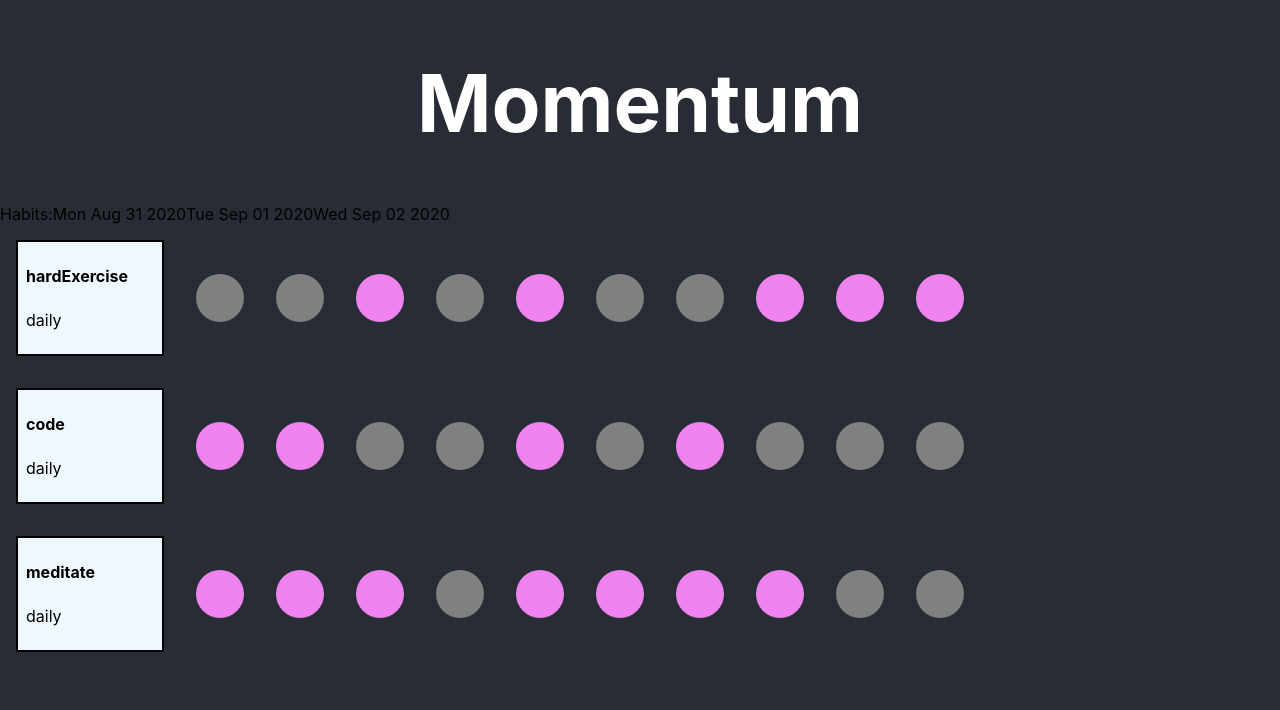
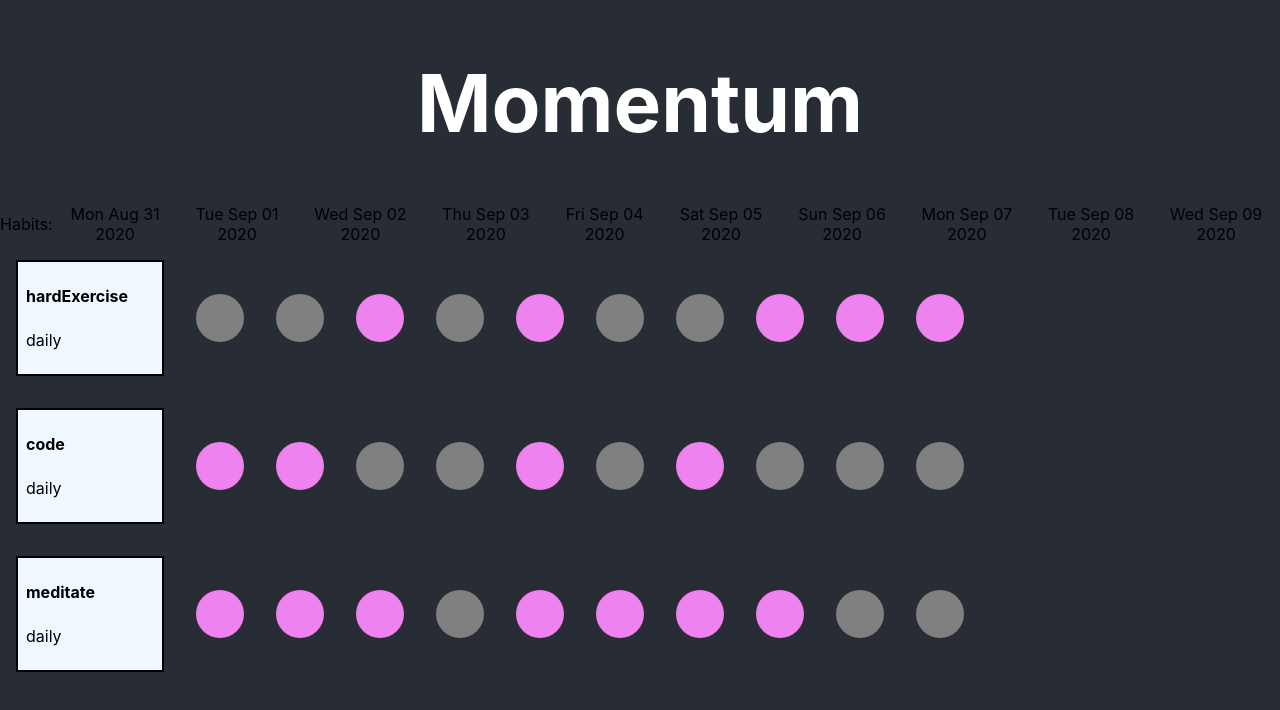
Before and after one commit to methoil/momentum, a React (Create React App) app: page / in a window 1280 px wide. Shown: the top 710 px of the page. Built offline with nearby package versions, Linux system fonts and the light colour scheme.

Commit message:
fix - all dates are appearing

```diff
--- a/src/app/App.css
+++ b/src/app/App.css
@@ -47,4 +47,5 @@
 .chains-container {
   display: flex;
   flex-direction: column;
+    justify-content: space-around;
 }
--- a/src/app/App.tsx
+++ b/src/app/App.tsx
@@ -9,7 +9,7 @@
 
 function App() {
   const timePeriods: JSX.Element[] = [];
-  const dates = habits.map((habit, idx) => new Date(2020, 8, idx));
+  const dates = habits[0].dates.map((date, idx) => new Date(2020, 8, idx));
   const mockData = generateMockData(dates);
 
   const dispatch = useDispatch();
```
